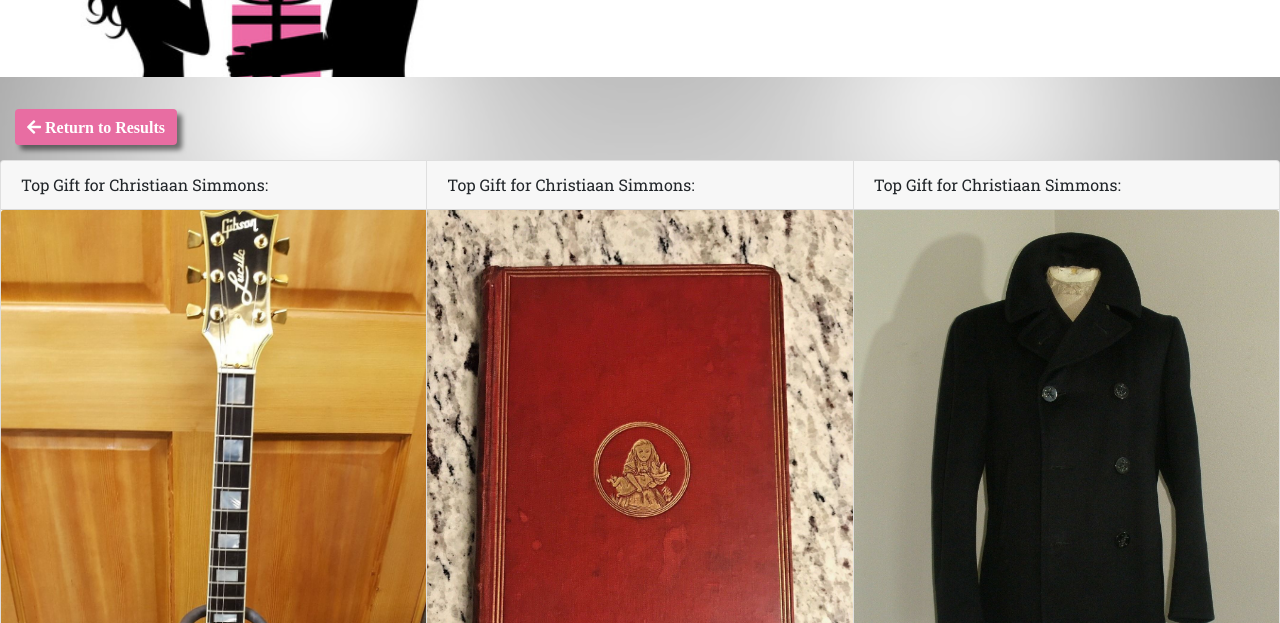
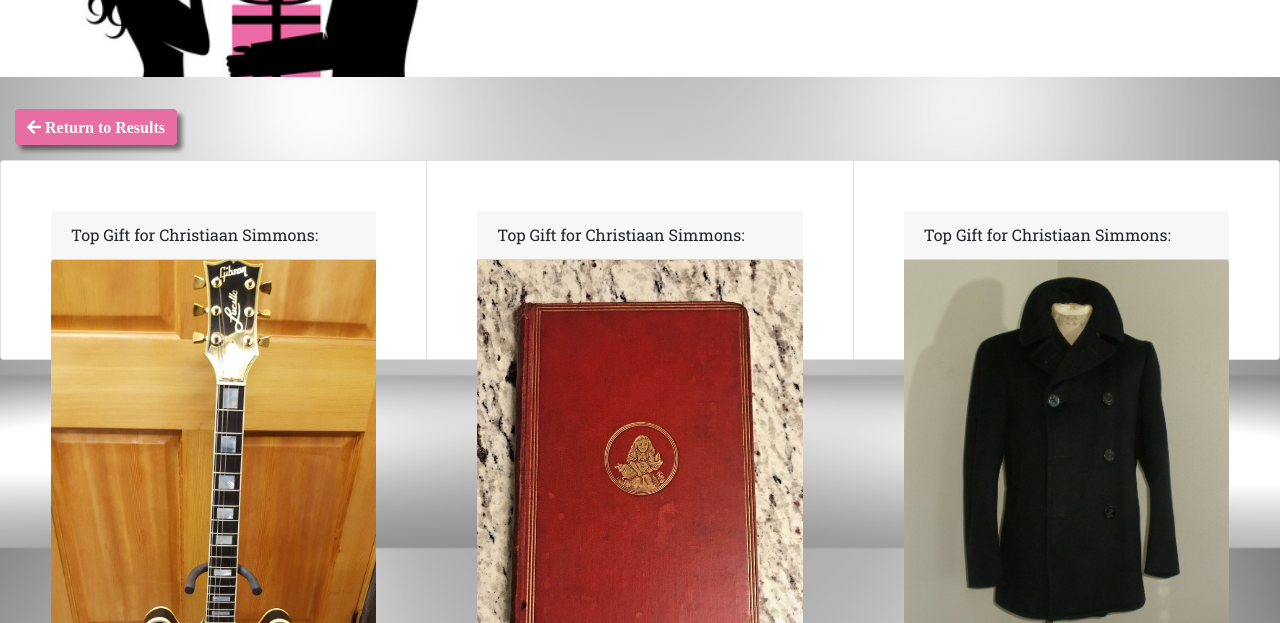
Before and after one commit to emilyr47/Project1, a plain HTML site: page gifts.html in a window 1280 px wide. Shown: the part 172-795 px from the top of the page. Drawn offline with nearby package versions, Linux system fonts and the light colour scheme; a script that the page names is missing.

Commit message:
added image effect

```diff
--- a/assets/CSS/style.css
+++ b/assets/CSS/style.css
@@ -125,3 +125,15 @@ body {
  .card-header {
     font-family: 'Roboto Slab', serif;
  }
+
+ .card {
+   padding: 50px;
+   transition: transform .2s;
+   width: 200px;
+   height: 200px;
+   margin: 0 auto;
+ }
+
+ .card:hover {
+   transform: scale(1.5);
+ }
```
